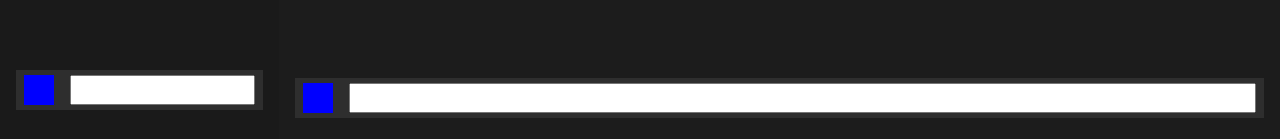
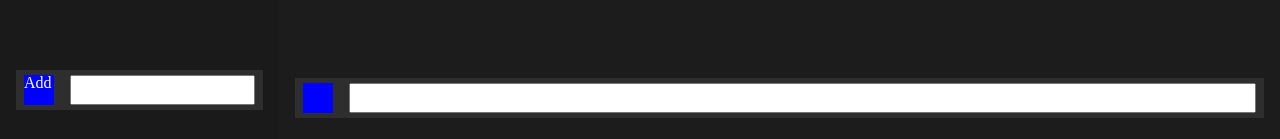
Before and after one commit to BetaKrankri/Remainme, a React (Create React App) app: page / in a window 1280 px wide. Shown: the part 658-797 px from the top of the page. Built offline with nearby package versions, Linux system fonts and the light colour scheme.

Commit message:
NewItem and restructured directory

```diff
--- a/src/components/ListNav/ListNav.js
+++ b/src/components/ListNav/ListNav.js
@@ -1,5 +1,6 @@
-import ListButton from "./components/ListButton/ListButton";
-import NewList from "./components/NewList/NewList";
+import ListButton from "./ListButton/ListButton";
+import NewItem from '../NewItem/NewItem';
+
 
 function ListNav({ listNames }) {
 
@@ -8,14 +9,14 @@ function ListNav({ listNames }) {
         <div className='ListNav'>
             <div className='Body'>
                 {listNames.map((listName, i) =>
-                    <ListButton label={listName} key={i}/>
+                    <ListButton label={listName} key={i} />
 
                 )}
 
             </div>
 
             <div className='Footer'>
-                <NewList />
+                <NewItem onAdd={() => {}} />
             </div>
         </div>
     );
--- a/src/components/ListNav/components/NewList/NewList.js
+++ /dev/null
@@ -1,10 +0,0 @@
-function NewList(props) {
-    return (
-        <div className='NewList'>
-            <div className='icon'></div>
-            <input className='' type='text' />
-        </div>
-    );
-}
-
-export default NewList;
--- a/src/components/ListNav/components/NewList/NewList.scss
+++ /dev/null
@@ -1,18 +0,0 @@
- .NewList {
-     background-color: hsl(0, 0%, 18%);
-     padding: .3rem .5rem;
-     display: flex;
-     gap: 1rem;
-
-     .icon {
-         background-color: blue;
-         min-width: 30px;
-         min-height: 30px;
-     }
-
-     input {
-         flex: 1;
-         min-width: none;
-     }
-
- }
--- /dev/null
+++ b/src/components/NewItem/NewItem.js
@@ -0,0 +1,26 @@
+import { useState } from 'react';
+
+
+function NewItem({ onAdd }) {
+    const [inputText, setInputText] = useState('');
+
+    function handleInputChange(event) {
+        setInputText(event.target.value);
+    }
+
+    return (
+        <div className='NewItem'>
+            <div
+                className='icon'
+                onClick={() => {}}>Add</div>
+            <input
+                value={inputText}
+                className=''
+                type='text'
+                onChange={handleInputChange}
+            />
+        </div>
+    );
+}
+
+export default NewItem;
--- /dev/null
+++ b/src/components/NewItem/NewItem.scss
@@ -0,0 +1,18 @@
+.NewItem {
+    background-color: hsl(0, 0%, 18%);
+    padding: .3rem .5rem;
+    display: flex;
+    gap: 1rem;
+
+    .icon {
+        background-color: blue;
+        min-width: 30px;
+        min-height: 30px;
+    }
+
+    input {
+        flex: 1;
+        min-width: none;
+    }
+
+}
--- a/src/styles/main.scss
+++ b/src/styles/main.scss
@@ -6,5 +6,5 @@
 @import '../components/ListNav/ListNav.scss';
 @import '../components/TaskBoard/TaskBoard.scss';
 
-@import '../components/ListNav/components/ListButton/ListButton.scss';
-@import '../components/ListNav/components/NewList/NewList.scss';
+@import '../components/ListNav/ListButton/ListButton.scss';
+@import '../components/NewItem/NewItem.scss';
```
Also changed, not shown: src/components/ListNav/ListButton/ListButton.js (renamed from src/components/ListNav/components/ListButton/ListButton.js), src/components/ListNav/ListButton/ListButton.scss (renamed from src/components/ListNav/components/ListButton/ListButton.scss).
